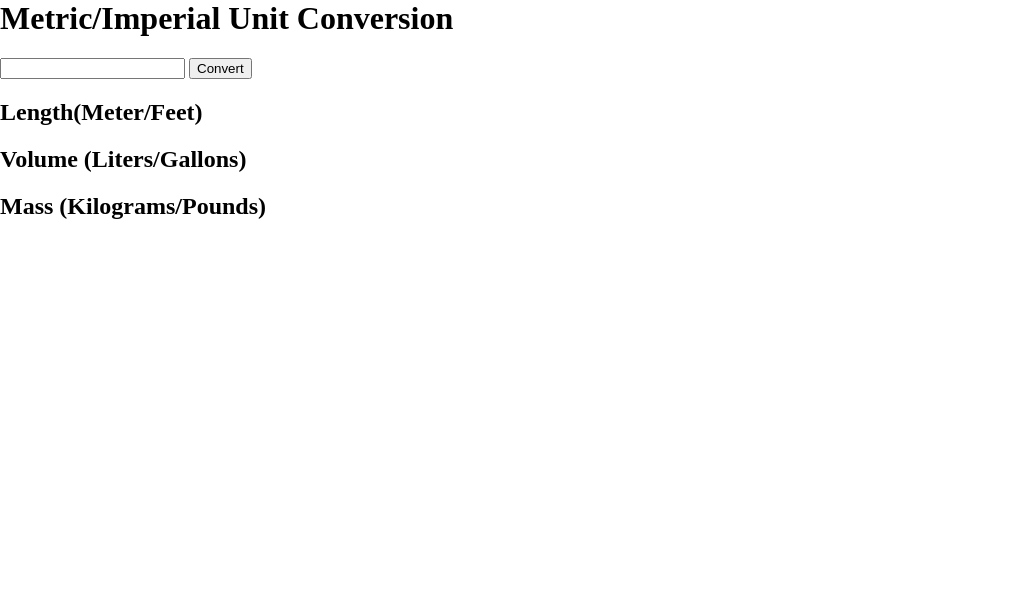
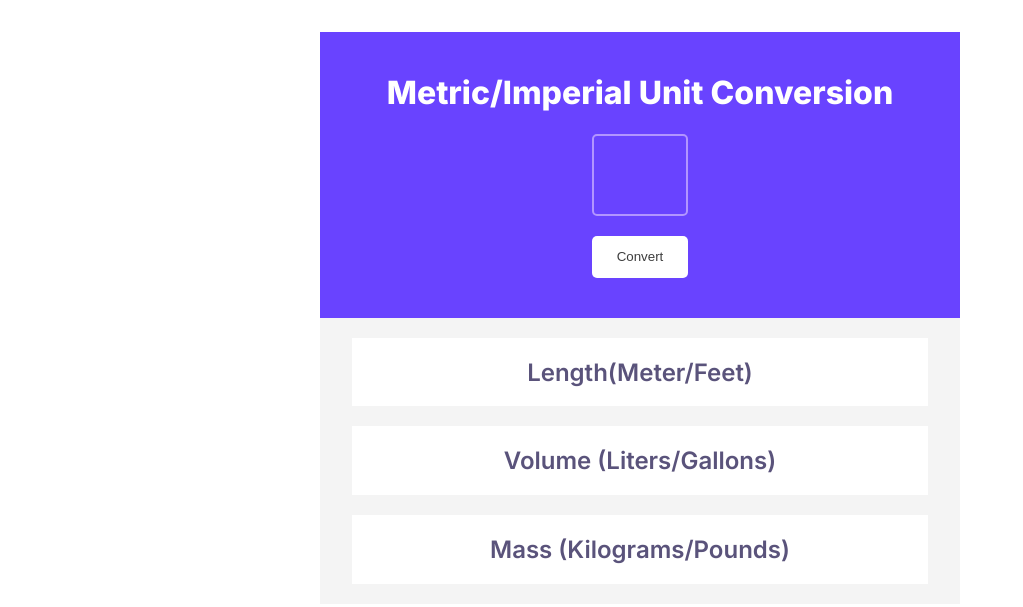
Before and after one commit to Hin274/UnitConverter, a plain HTML site: page index.html in a window 1280 px wide. Shown: the whole page, without its empty margins (0-1023 px from the left). Drawn offline with Linux system fonts and the light colour scheme.

Commit message:
Added styling

```diff
--- a/index.css
+++ b/index.css
@@ -1,3 +1,77 @@
+
+  @import url('https://fonts.googleapis.com/css2?family=Inter:wght@400;500;600;700;800;900&display=swap');
+
+
+* {
+  box-sizing: border-box;
+}
+
 body {
-    margin: 0;
+  margin: 0;
+  font-family: 'Inter', sans-serif;
 }
+
+.wrapper {
+  margin: 2rem auto;
+  width: 50%;
+}
+
+.container {
+  display: grid;
+  grid-template-columns: 1fr;
+  grid-template-rows: repeat(3, 1fr);
+  justify-items: center;
+  padding: 20px 0px;
+}
+
+.title {
+  color: #ffffff;
+  font-weight: 800;
+}
+
+.unit-title {
+  color: #5a537b;
+  font-weight: 600;
+}
+
+.input {
+  background-color: #6943ff;
+  border-radius: 5px;
+  border: 2px #b295ff solid;
+  color: #ffffff;
+  text-align: center;
+  font-size: 30px;
+  width: 15%;
+  font-weight: 800;
+}
+
+.btn {
+  color: #3d3d3d;
+  background-color: #FFFFFF;
+  border-radius: 5px;
+  margin: 20px;
+  width: 15%;
+  border: none;
+  font-weight: 500;
+}
+.bg-primary-colour {
+  background-color: #6943ff;
+}
+
+.bg-secondary-colour {
+  background-color: #f4f4f4;
+}
+
+.text{
+    color: #353535;
+    font-weight: 400;
+}
+.container-content{
+    background-color: #FFFFFF;
+    width: 90%;
+    text-align: center;
+}
+
+.gap{
+    gap: 20px;
+}
--- a/index.html
+++ b/index.html
@@ -6,12 +6,12 @@
 
 <body>
     <div class="wrapper">
-        <header class="container">
+        <header class="container bg-primary-colour">
             <h1 class="title">Metric/Imperial Unit Conversion</h1>
             <input type="text" id="input-el" class="input">
             <button id="convert-btn" class="btn">Convert</button>
         </header>
-        <main class="container">
+        <main class="container bg-secondary-colour gap">
             <div class="container-content">
                 <h2 class="unit-title">Length(Meter/Feet)</h2>
                 <p id="output" class="text"></p>
```
